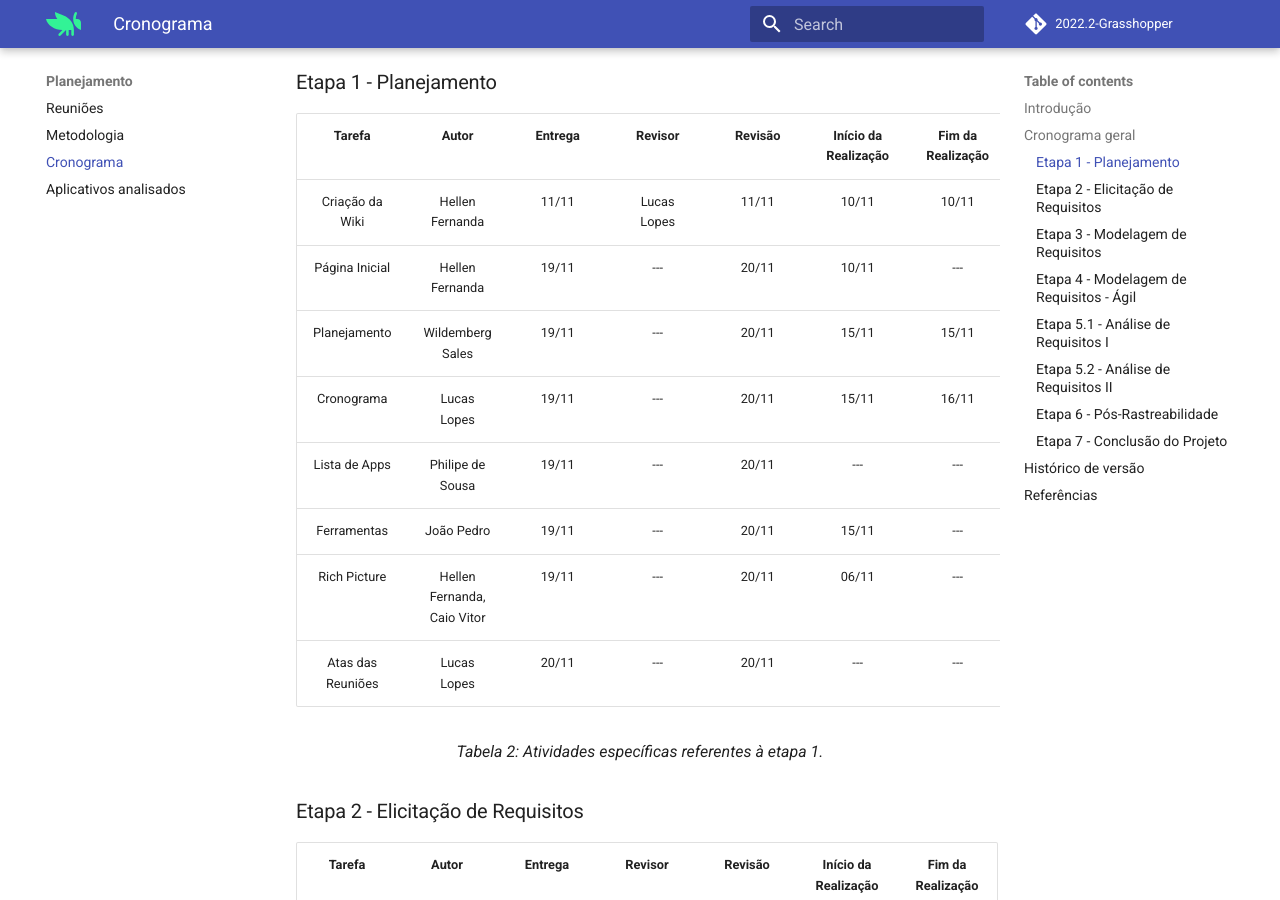
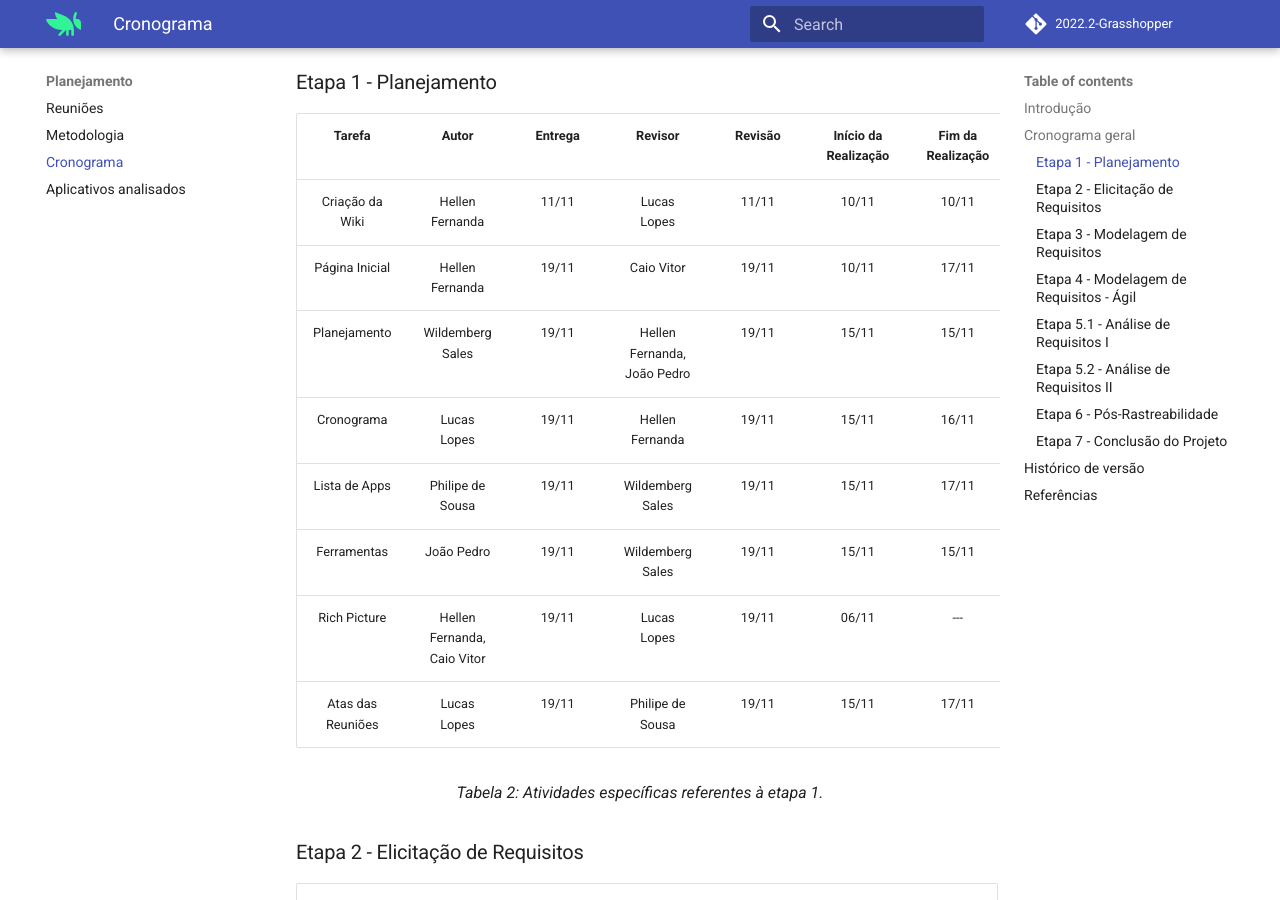
Before and after one commit to Requisitos-de-Software/2022.2-Grasshopper, an MkDocs documentation site: the page built from docs/planejamento/cronograma.md, in a window 1280 px wide and 900 px high, scrolled down 1048 px. Built offline with MkDocs 1.6.1 and Material for MkDocs 9.7.7, drawn with Linux system fonts in a browser that asks for light colours; comment, search, counter and statistics services are not loaded; some of the changed text lies outside the part shown.

Commit message:
Adição dos revisores e datas de realização
Signed-off-by: luclopesr <luclopesr@gmail.com>

```diff
--- a/docs/planejamento/cronograma.md
+++ b/docs/planejamento/cronograma.md
@@ -22,13 +22,13 @@ O cronograma é uma ferramenta que tem como objetivo organizar as atividades, os
 | Tarefa | Autor | Entrega | Revisor | Revisão | Início da Realização | Fim da Realização |
 | :----: | :---: | :-----: | :-----: | :-----: | :------------------: | :---------------: |
 | Criação da Wiki | Hellen Fernanda | 11/11 | Lucas Lopes | 11/11 | 10/11 | 10/11 |
-| Página Inicial | Hellen Fernanda | 19/11 | --- | 20/11 | 10/11 | --- |
-| Planejamento | Wildemberg Sales | 19/11 | --- | 20/11 | 15/11 | 15/11 |
-| Cronograma | Lucas Lopes | 19/11 | --- | 20/11 | 15/11 | 16/11 |
-| Lista de Apps | Philipe de Sousa | 19/11 | --- | 20/11 | --- | --- |
-| Ferramentas | João Pedro | 19/11 | --- | 20/11 | 15/11 | --- |
-| Rich Picture | Hellen Fernanda, Caio Vitor | 19/11 | --- | 20/11 | 06/11 | --- |
-| Atas das Reuniões | Lucas Lopes | 20/11 | --- | 20/11 | --- | --- |
+| Página Inicial | Hellen Fernanda | 19/11 | Caio Vitor | 19/11 | 10/11 | 17/11 |
+| Planejamento | Wildemberg Sales | 19/11 | Hellen Fernanda, João Pedro | 19/11 | 15/11 | 15/11 |
+| Cronograma | Lucas Lopes | 19/11 | Hellen Fernanda | 19/11 | 15/11 | 16/11 |
+| Lista de Apps | Philipe de Sousa | 19/11 | Wildemberg Sales | 19/11 | 15/11 | 17/11 |
+| Ferramentas | João Pedro | 19/11 | Wildemberg Sales | 19/11 | 15/11 | 15/11 |
+| Rich Picture | Hellen Fernanda, Caio Vitor | 19/11 | Lucas Lopes | 19/11 | 06/11 | --- |
+| Atas das Reuniões | Lucas Lopes | 19/11 | Philipe de Sousa | 19/11 | 15/11 | 17/11 |
 
 <figcaption align="center">Tabela 2: Atividades específicas referentes à etapa 1.</figcaption>
 
@@ -86,6 +86,7 @@ O cronograma é uma ferramenta que tem como objetivo organizar as atividades, os
 | Versão | Data | Descrição | Autor | Revisor |
 | :----: | :--: | :-------: | :---: | :-----: |
 | 0.1 | 15/11/2022 | Criação dos cronogramas iniciais | Lucas Lopes | - |
+| 0.2 | 17/11/2022 | Adição dos revisores e datas de realização | Lucas Lopes | - |
 
 
 ## Referências
```
